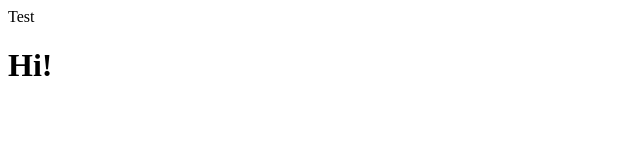
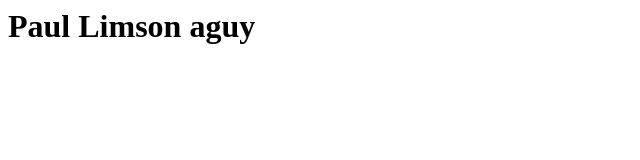
Before and after one commit to justflores/vanilla-default, a plain HTML site: page index.html in a window 1280 px wide. Shown: the whole page, without its empty margins (0-640 px from the left). Drawn offline with Linux system fonts and the light colour scheme.

Commit message:
Testing for connection

```diff
--- a/index.html
+++ b/index.html
@@ -1,8 +1,11 @@
 <html>
     <head>
-        Test
+        <title>
+            Test
+        </title>
+
     </head>
     <body>
-        <h1>Hi!</h1>
+        <h1>Paul Limson aguy</h1>
     </body>
 </html>
```
